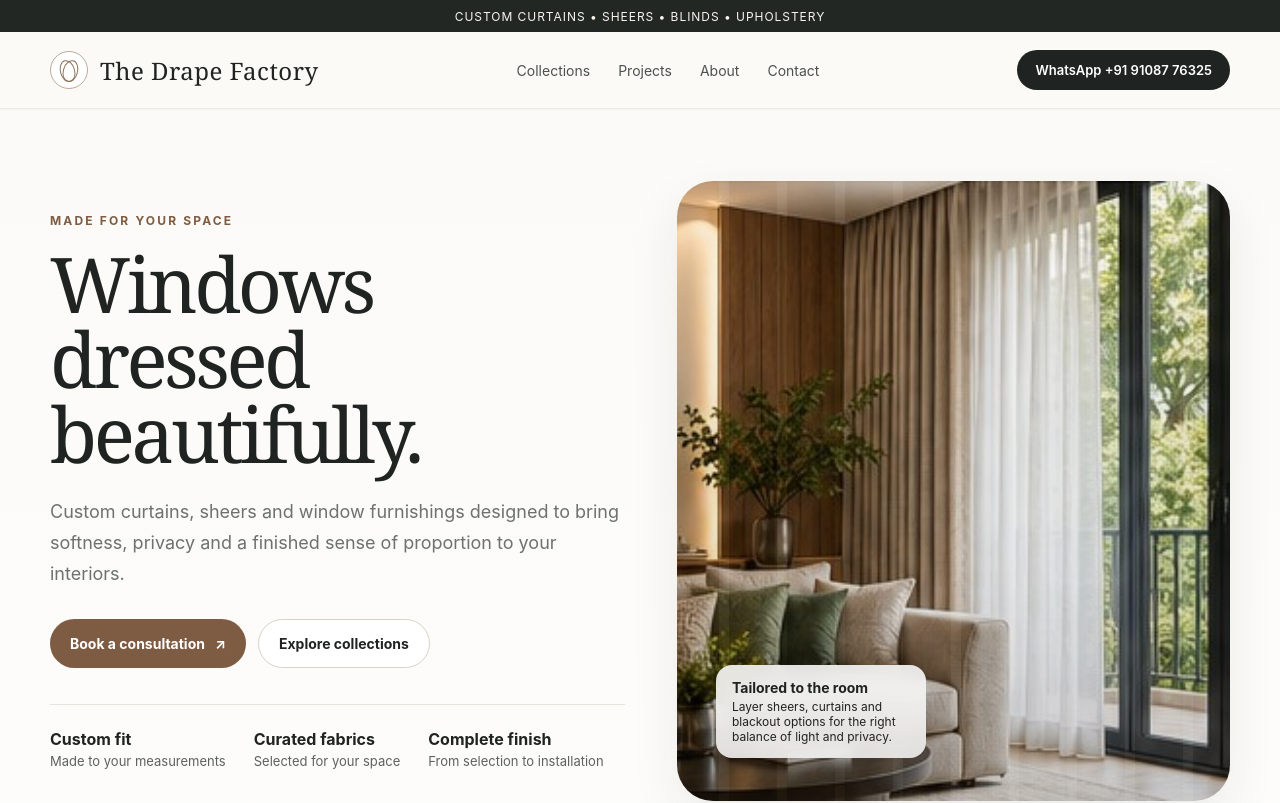
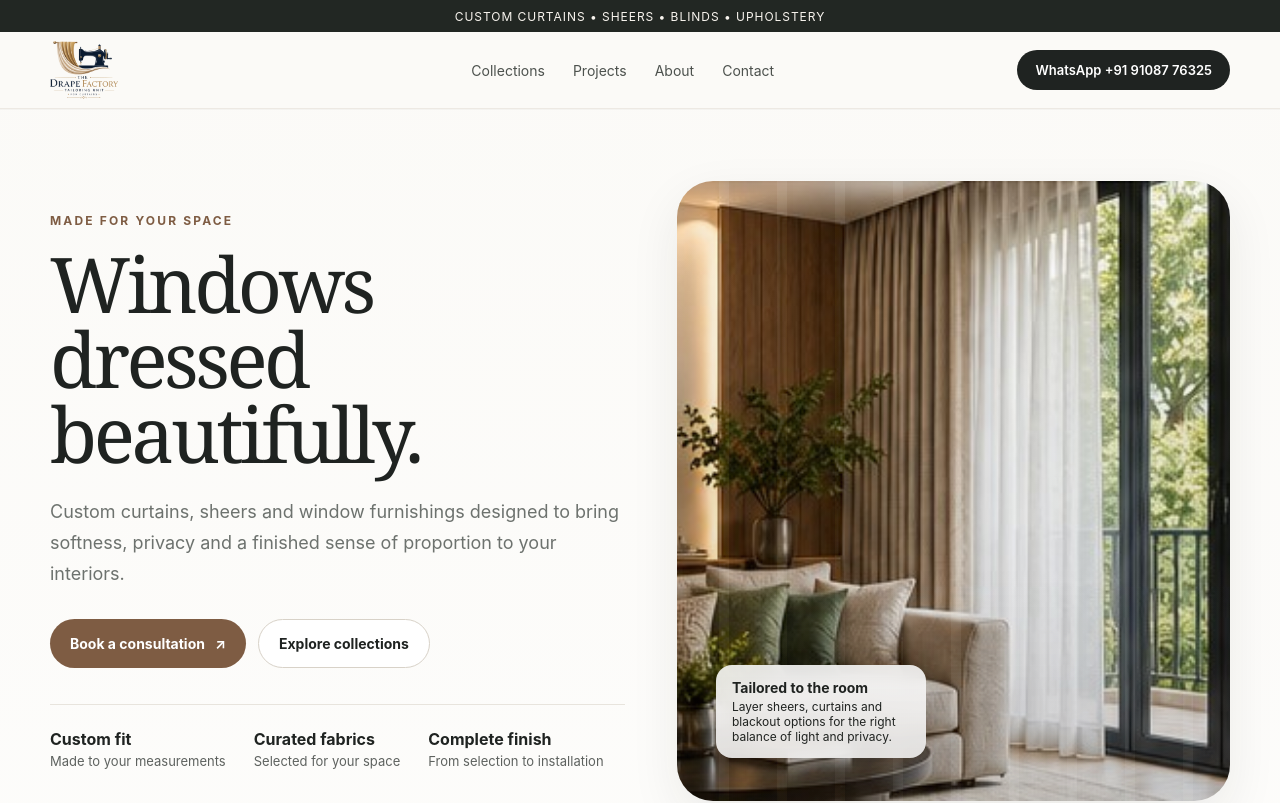
Before and after one commit to balajireddycp-pixel/the-drape-factory-website, a React (Vite) app: page / in a window 1280 px wide. Shown: the top 803 px of the page. Built offline with nearby package versions, Linux system fonts and the light colour scheme.

Commit message:
Public Website Build 3.1 - Final Production

```diff
--- a/src/App.jsx
+++ b/src/App.jsx
@@ -150,6 +150,22 @@ export default function App() {
         .field input:focus,.field textarea:focus{border-color:#9f8169;box-shadow:0 0 0 3px rgba(126,92,67,.08)}
         .formStatus{grid-column:1/-1;margin:0;padding:11px 13px;border-radius:12px;background:#f2eee8;color:#4d524e;font-size:13px;line-height:1.5}
         .footerBottom a{color:inherit}
+        /* BUILD 3.1 — final production finish */
+        .navWrap{position:relative;top:auto;z-index:30}
+        .brand{min-width:178px;line-height:1}
+        .brandLogo{display:block;width:168px;height:58px;object-fit:contain;object-position:left center}
+        .footerLogo{display:block;width:190px;height:86px;object-fit:contain;object-position:left center;margin-bottom:10px}
+        .brandMark{display:none}
+        .aboutVisual:before,.aboutVisual:after{display:none!important}
+        .aboutVisual{min-height:500px;background-position:center 48%!important;box-shadow:0 18px 48px rgba(38,33,28,.08)}
+        #about{padding-top:96px;padding-bottom:88px}
+        .aboutCopy{padding:8px 0}
+        .contact{padding-top:56px;scroll-margin-top:24px}
+        .contactCard{position:relative;isolation:isolate;overflow:hidden}
+        .contactCard:before{content:"";position:absolute;inset:0;z-index:-1;background:radial-gradient(circle at 15% 10%,rgba(255,255,255,.52),transparent 34%)}
+        .navCta{white-space:nowrap}
+        @media(max-width:900px){.brandLogo{width:146px;height:52px}.navCta{display:none}.nav{min-height:68px}.menuBtn{margin-left:auto}.footerLogo{width:170px;height:78px}.aboutVisual{min-height:430px}}
+        @media(max-width:620px){.brandLogo{width:126px;height:46px}.nav{min-height:62px}.aboutVisual{min-height:360px}.contact{padding-top:34px}.contactCard{padding:26px}.footerLogo{width:150px;height:70px}}
         @media(prefers-reduced-motion:reduce){html{scroll-behavior:auto}*{transition:none!important}}
         @media(max-width:900px){
           .navLinks{display:none}.menuBtn{display:block}.navLinks.open{display:flex;position:absolute;left:20px;right:20px;top:72px;flex-direction:column;align-items:stretch;background:#fff;border:1px solid var(--line);border-radius:20px;padding:18px;box-shadow:var(--shadow)}
@@ -165,8 +181,7 @@ export default function App() {
       <header className="navWrap">
         <div className="container nav">
           <a href="#home" className="brand" aria-label="The Drape Factory home">
-            <span className="brandMark" aria-hidden="true" />
-            <span>The Drape Factory</span>
+            <img className="brandLogo" src="/images/logo.png" alt="The Drape Factory" />
           </a>
           <nav className={`navLinks ${menuOpen ? "open" : ""}`}>
             <a href="#collections" onClick={() => setMenuOpen(false)}>Collections</a>
@@ -261,7 +276,7 @@ export default function App() {
               <div className="eyebrow">The Drape Factory</div>
               <h2>A softer, more considered way to finish interiors.</h2>
               <p>We believe window furnishings should do more than cover a window. The right drape changes light, proportion, privacy and the overall feeling of a room.</p>
-              <p>Our website is designed around a premium but approachable consultation experience—helping customers move from inspiration to a finished solution without unnecessary complexity.</p>
+              <p>Our approach is built around a premium but approachable consultation experience—helping customers move from inspiration to a finished solution with thoughtful guidance at every stage.</p>
               <div className="aboutPoints"><div className="aboutPoint">Made-to-measure approach</div><div className="aboutPoint">Layered curtain solutions</div><div className="aboutPoint">Fabric-led recommendations</div><div className="aboutPoint">Residential & interior projects</div></div>
             </div>
           </div>
@@ -295,7 +310,7 @@ export default function App() {
       <footer>
         <div className="container">
           <div className="footerTop">
-            <div className="footerBrand"><div className="brand"><span className="brandMark" />The Drape Factory</div><p>Custom window furnishings and interior textiles designed to bring the room together.</p></div>
+            <div className="footerBrand"><div className="brand"><img className="footerLogo" src="/images/logo.png" alt="The Drape Factory" /></div><p>Custom window furnishings and interior textiles designed to bring the room together.</p></div>
             <div className="footerCol"><h4>Explore</h4><a href="#collections">Collections</a><a href="#projects">Projects</a><a href="#about">About</a></div>
             <div className="footerCol"><h4>Services</h4><a href="#contact">Consultation</a><a href="#contact">Measurement</a><a href="#contact">Installation</a></div>
             <div className="footerCol"><h4>Contact</h4><a href={whatsappUrl} target="_blank" rel="noreferrer">+91 91087 76325</a><a href={`mailto:${email}`}>{email}</a></div>
```
Also changed, not shown: public/images/logo.png (added), 1 other file (tests, documents, lock files or other folders).
